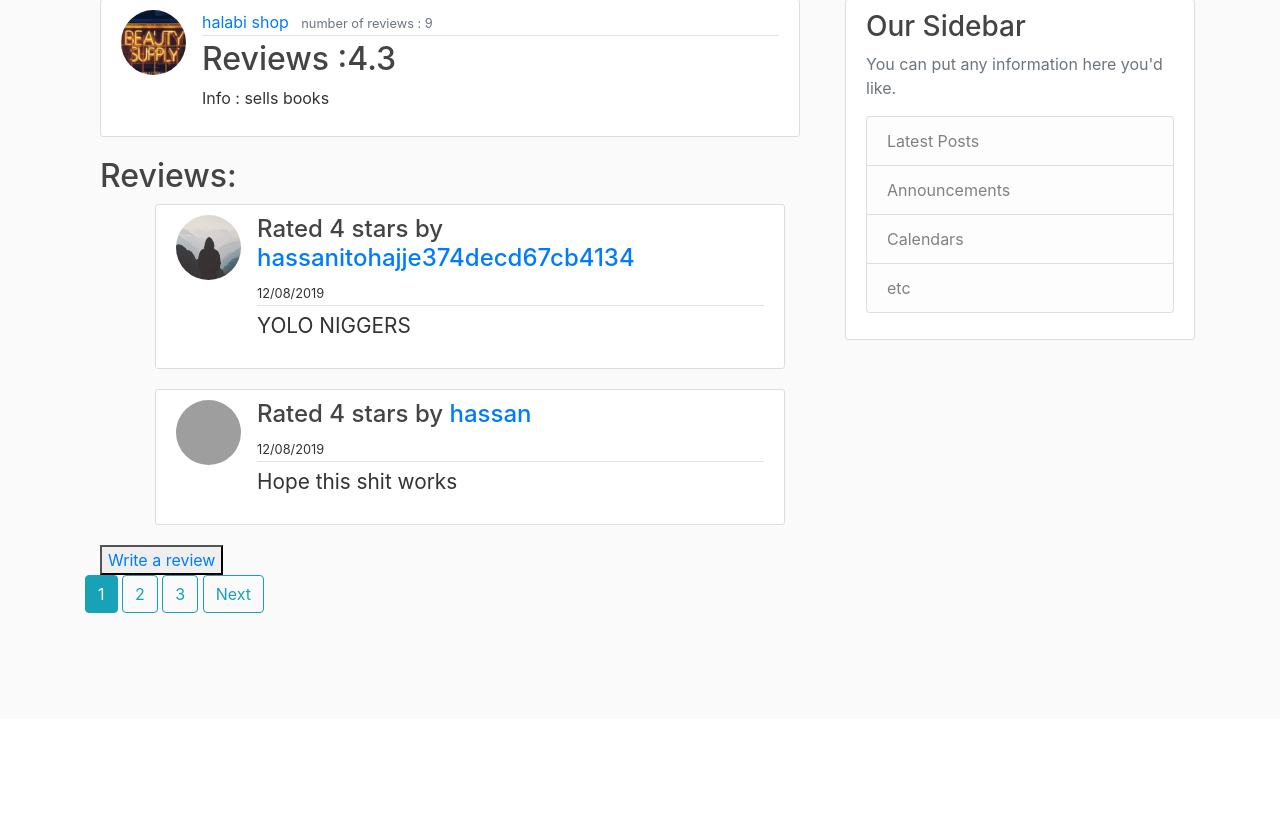
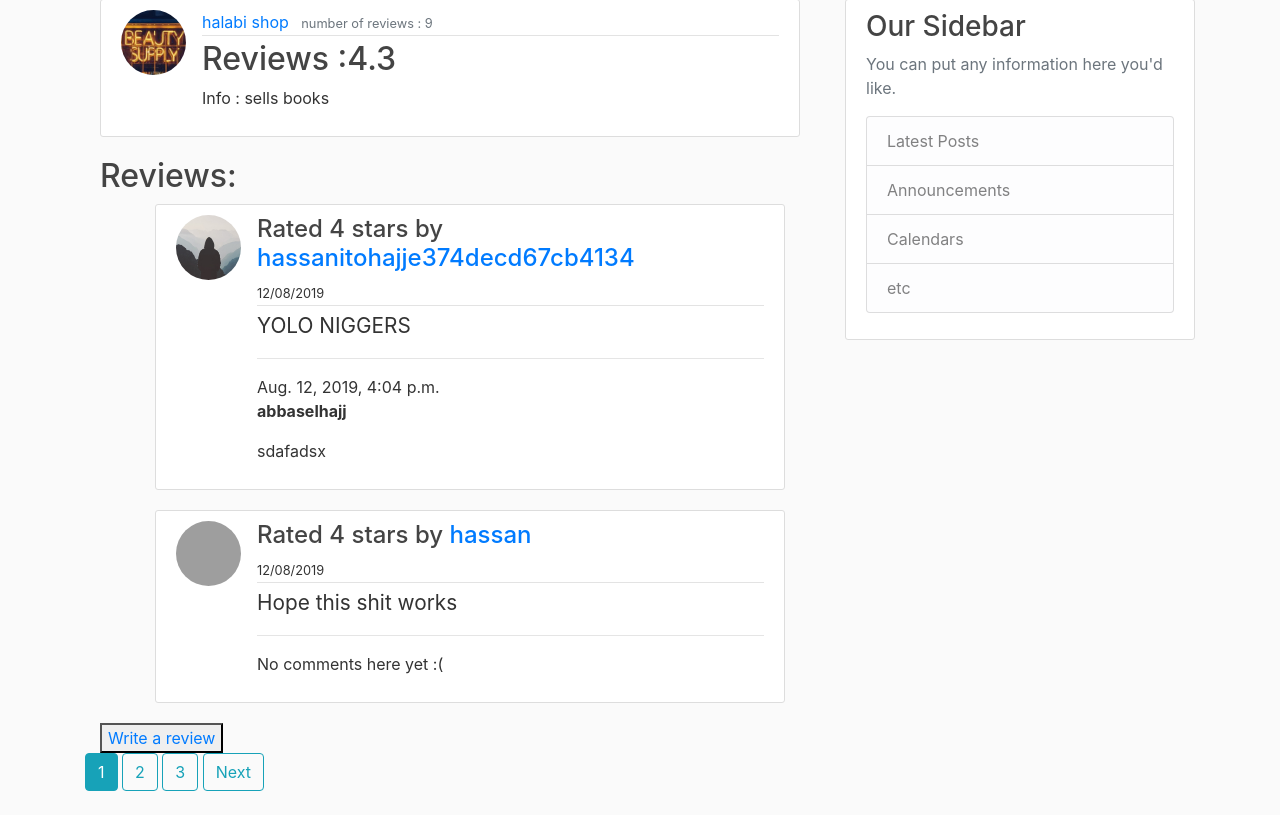
Before and after one commit to hassanito/reviewweb, a Django app: page /shops/2/reviews in a window 1280 px wide. Shown: the part 81-896 px from the top of the page. Before the commit the page ends 694 px from the top, so only its background shows below. Run offline with Django 3.2, Linux system fonts and the light colour scheme; data comes from the database, SQL or seed files in the repository; both versions use the stored data as it was after the commit; some libraries are stand-ins or nearby versions; grey boxes are pictures that could not be loaded.

Commit message:
comment model added to review

```diff
--- a/shops/admin.py
+++ b/shops/admin.py
@@ -5,3 +5,4 @@ from . import models
 
 admin.site.register(models.Shop)
 admin.site.register(models.Review)
+admin.site.register(models.Comment)
--- a/shops/models.py
+++ b/shops/models.py
@@ -50,6 +50,15 @@ class Review(models.Model):
 
     def get_reviewer_pk(self):
         return reviewer.pk
+from django.utils import timezone
+class Comment(models.Model):
+    review = models.ForeignKey(Review, on_delete=models.CASCADE, related_name='comments')
+    author = models.ForeignKey(User,on_delete=models.CASCADE)
+    text = models.TextField()
+    created_date = models.DateTimeField(default=timezone.now)
+
+    def __str__(self):
+        return self.text
 
 class ReviewForm(ModelForm):
     class Meta:
--- a/shops/templates/shops/shops_reviews_list.html
+++ b/shops/templates/shops/shops_reviews_list.html
@@ -36,6 +36,16 @@
 								<small>{{ review.created_at|date:"d/m/Y"  }}</small>
 							 </div>
 							 <p style="font-size:130%;" class="article-content">	{{ review }} </p>
+							 <hr>
+										{% for comment in review.comments.all %}
+										    <div class="comment">
+										        <div class="date">{{ comment.created_date }}</div>
+										        <strong>{{ comment.author }}</strong>
+										        <p>{{ comment.text|linebreaks }}</p>
+										    </div>
+										{% empty %}
+										    <p>No comments here yet :(</p>
+										{% endfor %}
 							 {% if review.reviewer == user %}
 								 <div>
 									 <a class="btn btn-danger btn-sm mt-1 mb-1" href="{% url 'shops:review-delete' review.id %}">Delete</a>
```
Also changed, not shown: db.sqlite3, shops/migrations/0009_comment.py (added), shops/migrations/0010_auto_20190812_1902.py (added).
